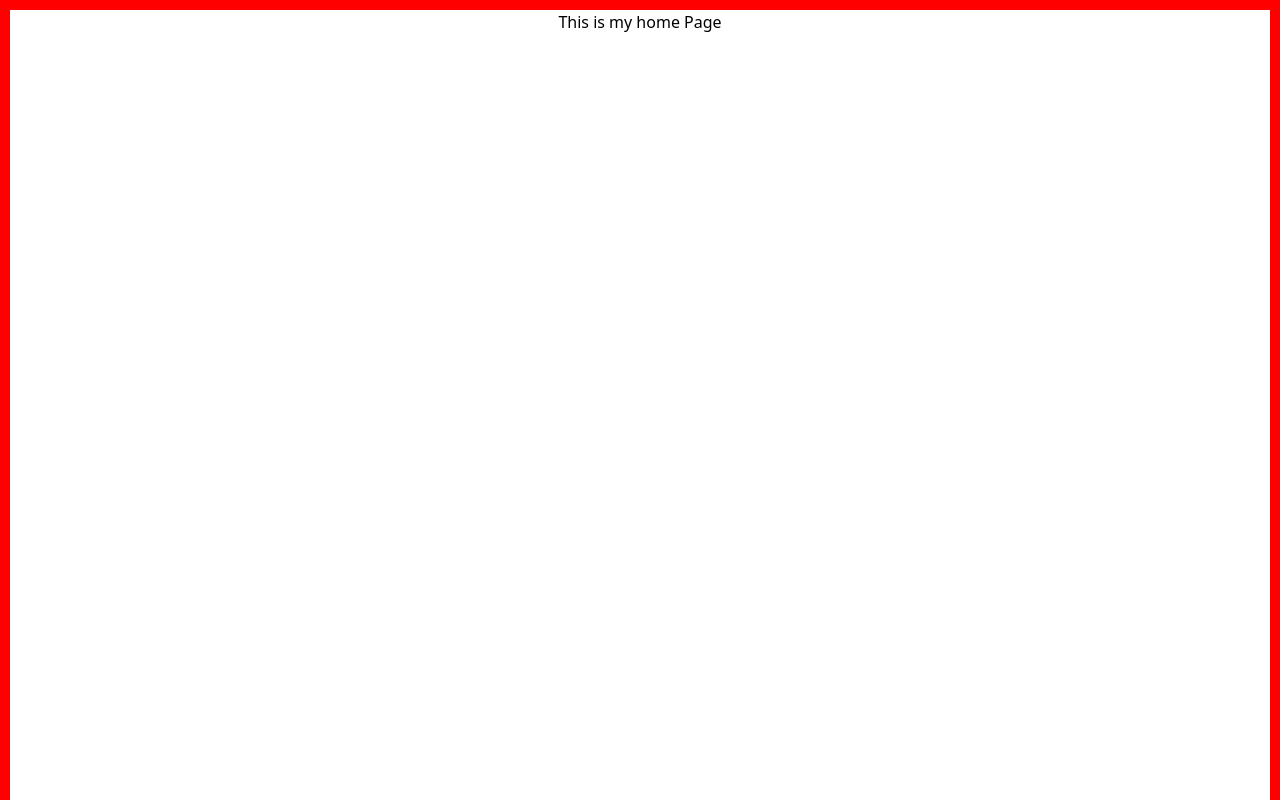
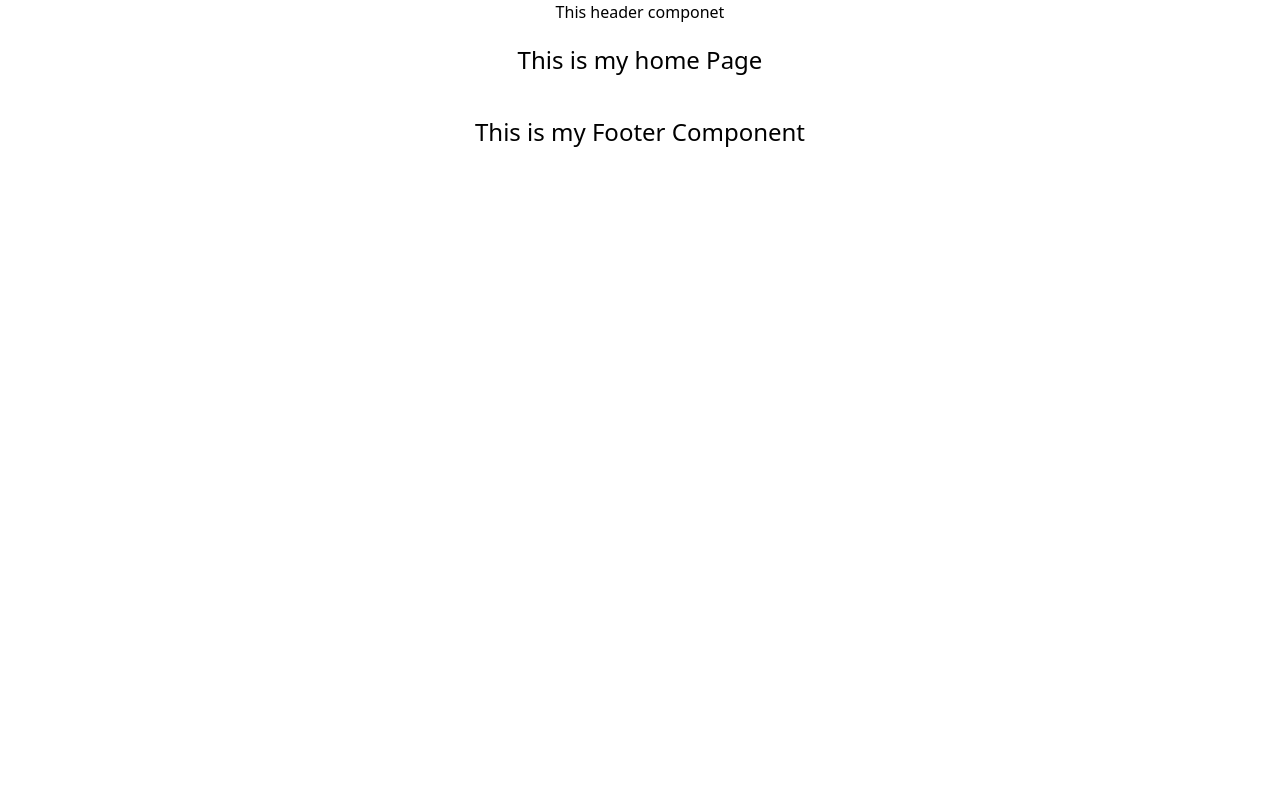
Before and after one commit to mr7aali/star_tech_demo, a Next.js app: page / in a window 1280 px wide. Shown: the top 800 px of the page. Built offline with nearby package versions, Linux system fonts and the light colour scheme.

Commit message:
layout system added

```diff
--- /dev/null
+++ b/src/components/Layouts/RootLayouts.js
@@ -0,0 +1,16 @@
+import Footer from "../sheared/Footer";
+import Navbar from "../sheared/Navbar";
+
+
+
+const RootLayouts = ({ children }) => {
+    return (
+        <div>
+            <Navbar />
+            {children}
+            <Footer />
+        </div>
+    );
+};
+
+export default RootLayouts;
--- /dev/null
+++ b/src/components/sheared/Footer.js
@@ -0,0 +1,11 @@
+import React from 'react';
+
+const Footer = () => {
+    return (
+        <div>
+            <h1 className='text-center text-2xl p-5'>This is my Footer Component</h1>
+        </div>
+    );
+};
+
+export default Footer;
--- /dev/null
+++ b/src/components/sheared/Navbar.js
@@ -0,0 +1,11 @@
+import React from 'react';
+
+const Navbar = () => {
+    return (
+        <div >
+            <h1 className=' text-center'>This header componet</h1>
+        </div>
+    );
+};
+
+export default Navbar;
--- a/src/pages/_app.js
+++ b/src/pages/_app.js
@@ -1,5 +1,13 @@
 import '@/styles/globals.css'
 
-export default function App({ Component, pageProps }) {
-  return <Component {...pageProps} />
+// export default function App({ Component, pageProps }) {
+//   return <Component {...pageProps} />
+// }
+
+
+export default function MyApp({ Component, pageProps }) {
+
+  const getLayout = Component.getLayout || ((page) => page)
+
+  return getLayout(<Component {...pageProps} />)
 }
--- a/src/pages/index.js
+++ b/src/pages/index.js
@@ -1,13 +1,24 @@
+import RootLayouts from '@/components/Layouts/RootLayouts';
+import Navbar from '@/components/sheared/Navbar';
 import React from 'react';
 
 const HomePage = () => {
   return (
-    <div style={{border:'10px solid red'}} className='h-[1000px]'>
-      <div className='flex justify-center'>
-        <h1>This is my home Page</h1>
+    <div >
+
+      <div >
+        <h1 className='text-center text-2xl p-5'>This is my home Page</h1>
       </div>
     </div>
   );
 };
 
 export default HomePage;
+
+HomePage.getLayout = function getLayout(page) {
+  return (
+    <RootLayouts>
+      {page}
+    </RootLayouts>
+  )
+};
```
